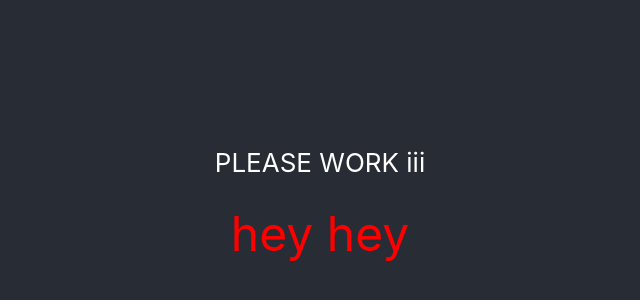
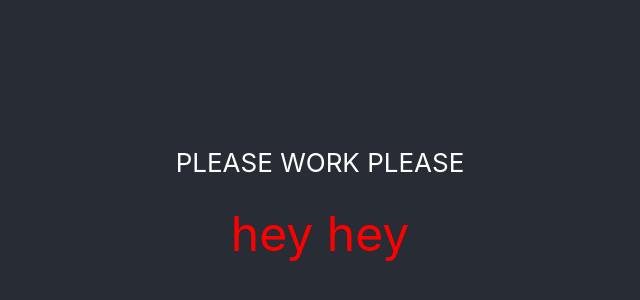
Before and after one commit to warrenhong/iframe-test, a React (Create React App) app: page / in a window 1280 px wide. Shown: the part 208-508 px from the top of the page, without its empty margins (320-960 px from the left). Built offline with nearby package versions, Linux system fonts and the light colour scheme.

Commit message:
work please

```diff
--- a/src/App.tsx
+++ b/src/App.tsx
@@ -22,7 +22,7 @@ function App() {
   return (
     <div className="App">
       <header className="App-header">
-        <p>PLEASE WORK iii</p>
+        <p>PLEASE WORK PLEASE</p>
         <div
           className="text"
           style={
```
